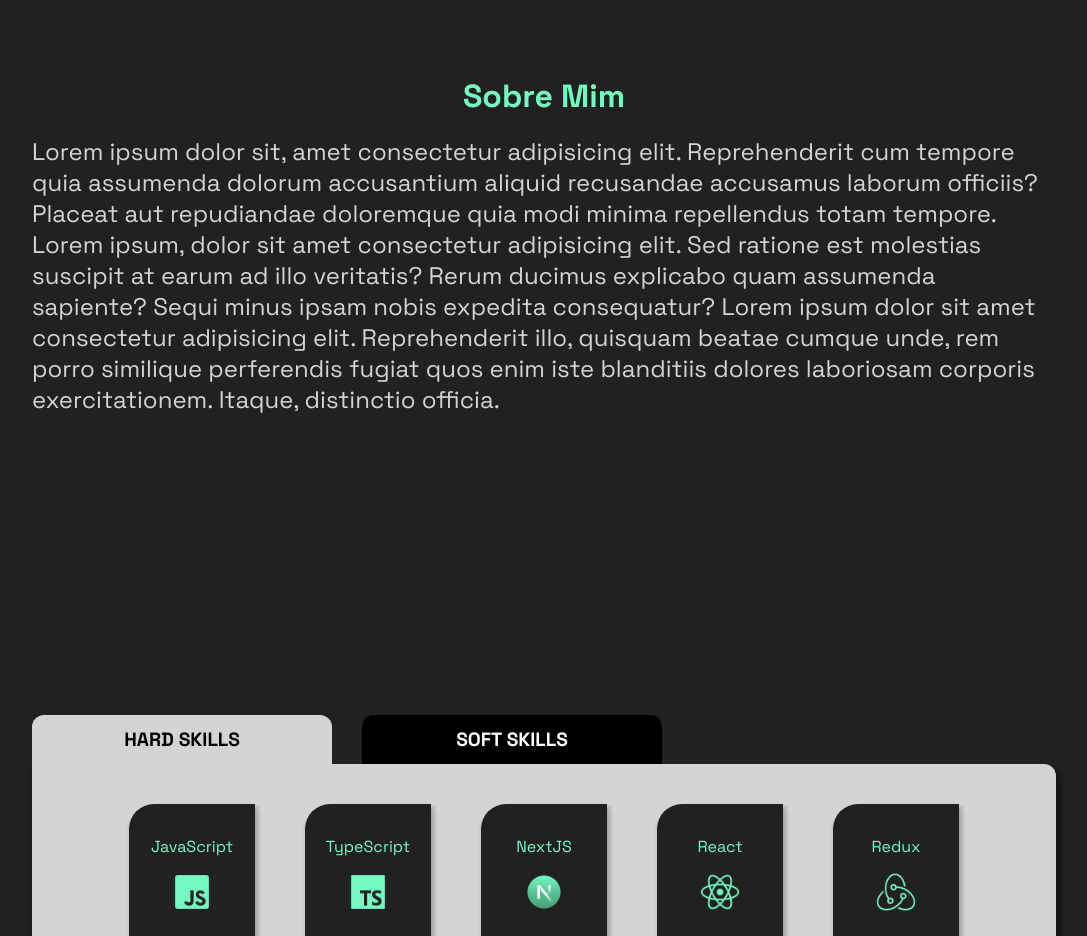
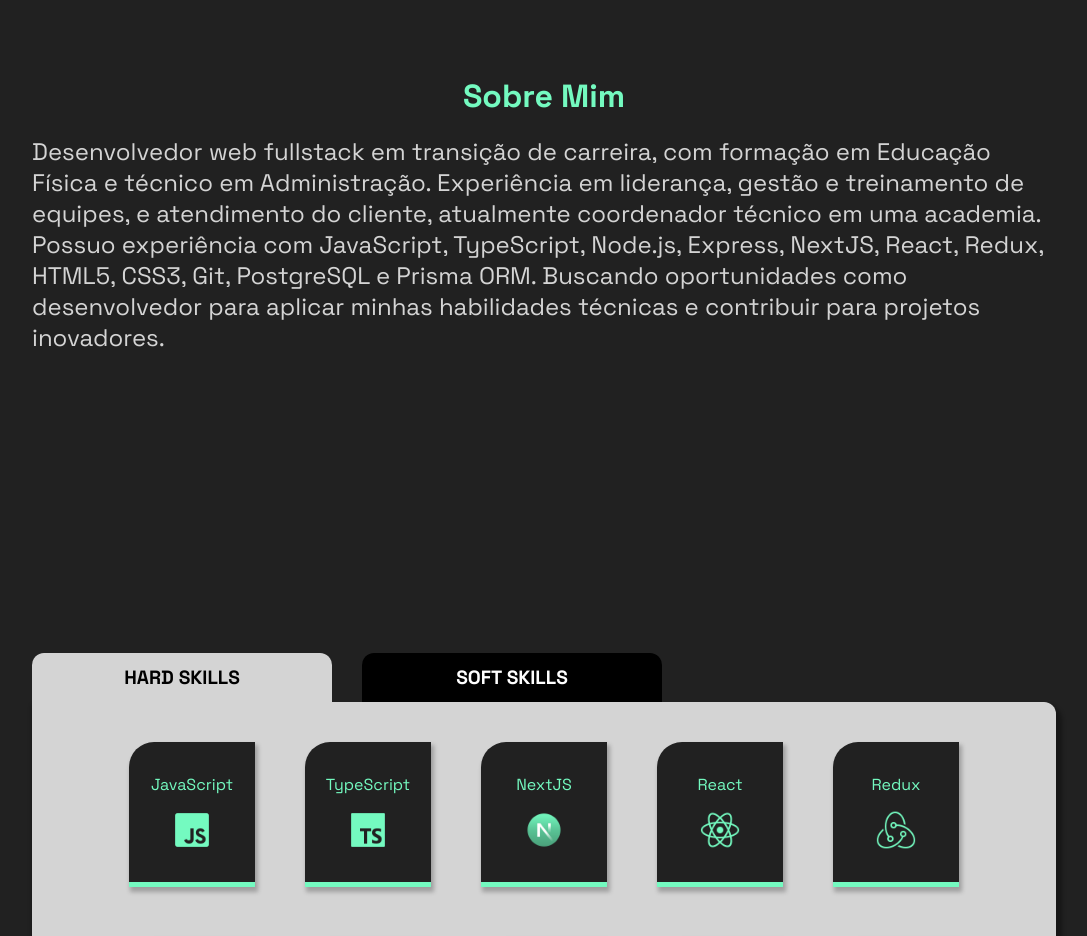
Before and after one commit to RaphaVBueno/portfolio, a Next.js app: page / in a window 1280 px wide. Shown: the part 1120-2056 px from the top of the page, without its empty margins (96-1183 px from the left). Built offline with nearby package versions, Linux system fonts and the light colour scheme; a web font is replaced by a local one.

Commit message:
atualizando o conteudo sobre mim

```diff
--- a/src/app/page.tsx
+++ b/src/app/page.tsx
@@ -80,17 +80,14 @@ export default function Home() {
         <section className={`${styles.section2} reveal`} id="sobre">
           <h2>Sobre Mim</h2>
           <p>
-            Lorem ipsum dolor sit, amet consectetur adipisicing elit.
-            Reprehenderit cum tempore quia assumenda dolorum accusantium aliquid
-            recusandae accusamus laborum officiis? Placeat aut repudiandae
-            doloremque quia modi minima repellendus totam tempore. Lorem ipsum,
-            dolor sit amet consectetur adipisicing elit. Sed ratione est
-            molestias suscipit at earum ad illo veritatis? Rerum ducimus
-            explicabo quam assumenda sapiente? Sequi minus ipsam nobis expedita
-            consequatur? Lorem ipsum dolor sit amet consectetur adipisicing
-            elit. Reprehenderit illo, quisquam beatae cumque unde, rem porro
-            similique perferendis fugiat quos enim iste blanditiis dolores
-            laboriosam corporis exercitationem. Itaque, distinctio officia.
+            Desenvolvedor web fullstack em transição de carreira, com formação
+            em Educação Física e técnico em Administração. Experiência em
+            liderança, gestão e treinamento de equipes, e atendimento do
+            cliente, atualmente coordenador técnico em uma academia. Possuo
+            experiência com JavaScript, TypeScript, Node.js, Express, NextJS,
+            React, Redux, HTML5, CSS3, Git, PostgreSQL e Prisma ORM. Buscando
+            oportunidades como desenvolvedor para aplicar minhas habilidades
+            técnicas e contribuir para projetos inovadores.
           </p>
         </section>
         <Info
```
